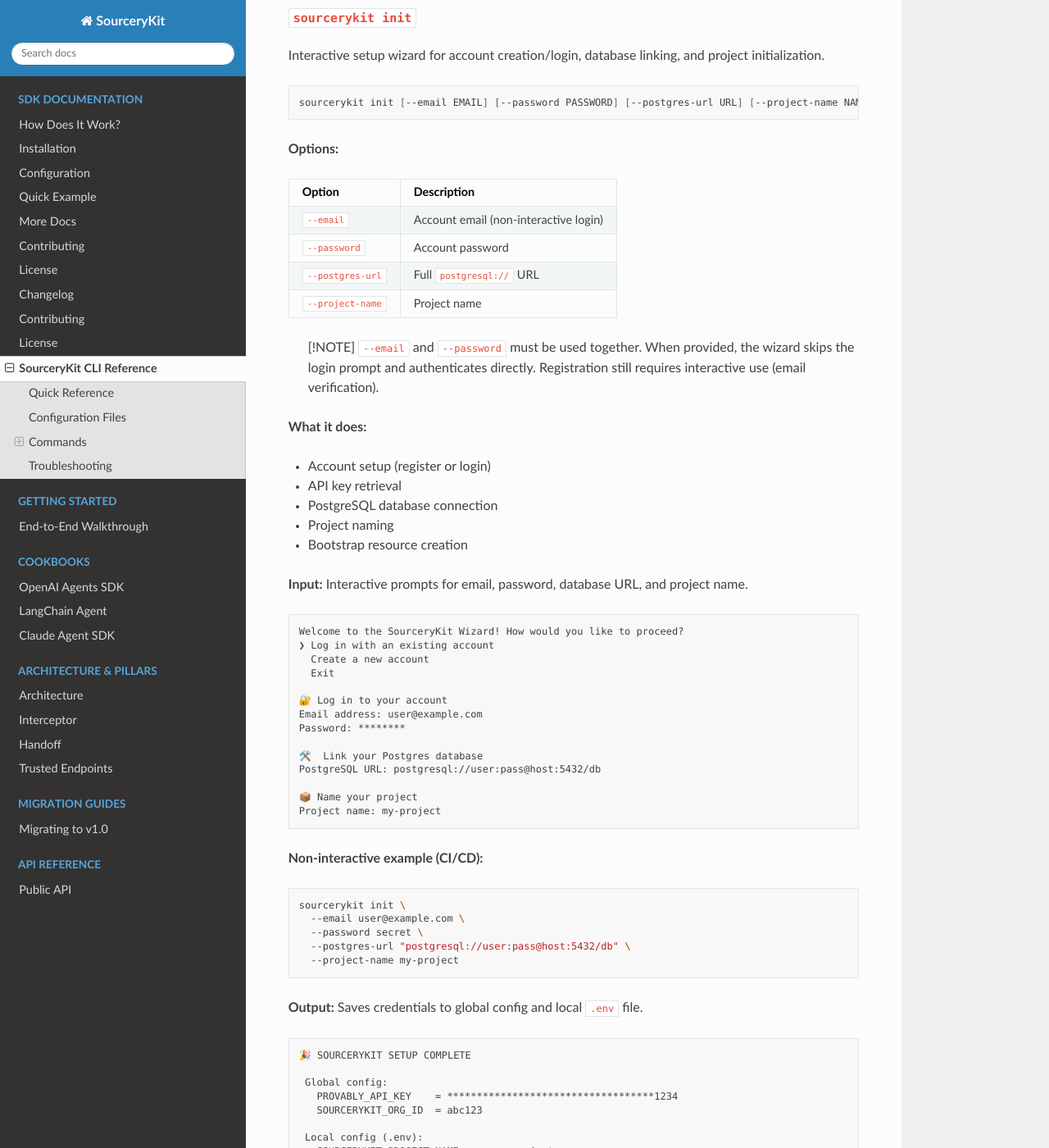
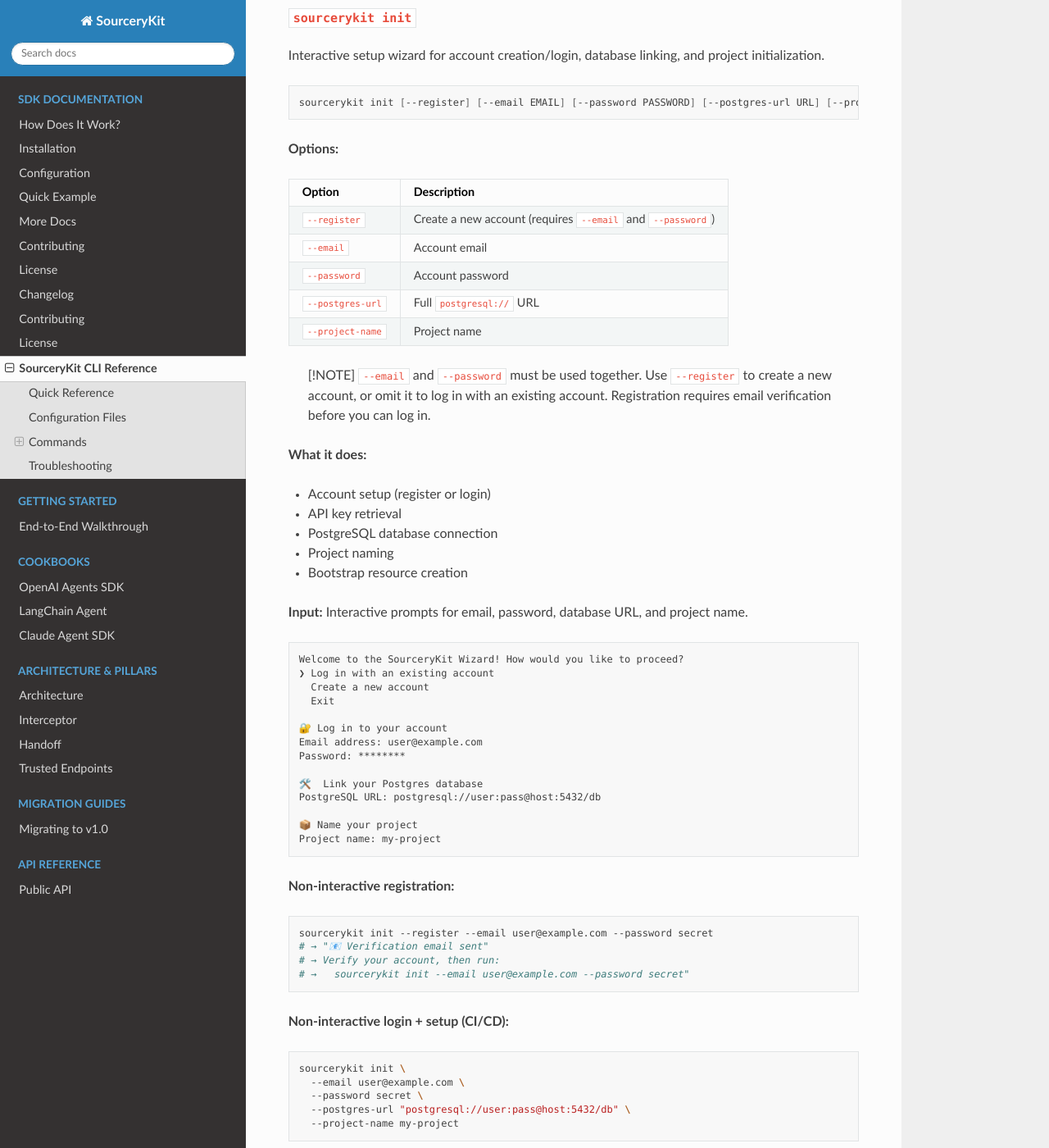
Before and after one commit to ProvablyAI/sourcerykit, a Sphinx documentation site: the page built from docs/cli.md, in a window 1280 px wide and 1400 px high, scrolled down 1315 px. Shown: the whole window at 82% size. Built offline with Sphinx 7.4.7 and the Read the Docs theme 3.1.0, drawn with Linux system fonts in a browser that asks for light colours.

Commit message:
docs: update non-interactive registration option

````diff
--- a/docs/cli.md
+++ b/docs/cli.md
@@ -49,19 +49,20 @@
 Interactive setup wizard for account creation/login, database linking, and project initialization.
 
 ```bash
-sourcerykit init [--email EMAIL] [--password PASSWORD] [--postgres-url URL] [--project-name NAME]
+sourcerykit init [--register] [--email EMAIL] [--password PASSWORD] [--postgres-url URL] [--project-name NAME]
 ```
 
 **Options:**
 | Option | Description |
 |--------|-------------|
-| `--email` | Account email (non-interactive login) |
+| `--register` | Create a new account (requires `--email` and `--password`) |
+| `--email` | Account email |
 | `--password` | Account password |
 | `--postgres-url` | Full `postgresql://` URL |
 | `--project-name` | Project name |
 
 > [!NOTE]
-> `--email` and `--password` must be used together. When provided, the wizard skips the login prompt and authenticates directly. Registration still requires interactive use (email verification).
+> `--email` and `--password` must be used together. Use `--register` to create a new account, or omit it to log in with an existing account. Registration requires email verification before you can log in.
 
 **What it does:**
 - Account setup (register or login)
@@ -89,7 +90,15 @@
 Project name: my-project
 ```
 
-**Non-interactive example (CI/CD):**
+**Non-interactive registration:**
+```bash
+sourcerykit init --register --email user@example.com --password secret
+# → "📧 Verification email sent"
+# → Verify your account, then run:
+# →   sourcerykit init --email user@example.com --password secret"
+```
+
+**Non-interactive login + setup (CI/CD):**
 ```bash
 sourcerykit init \
   --email user@example.com \
````
